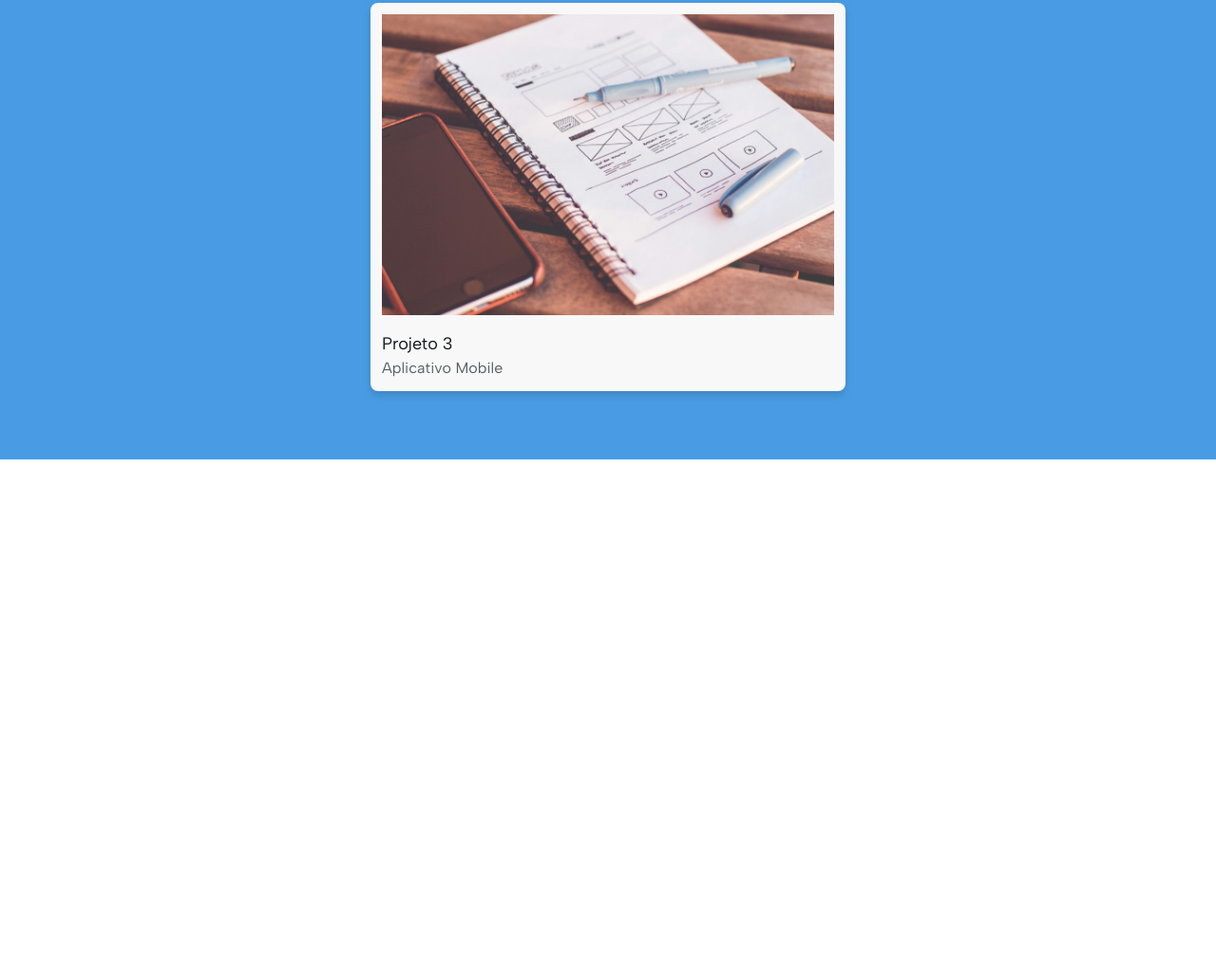
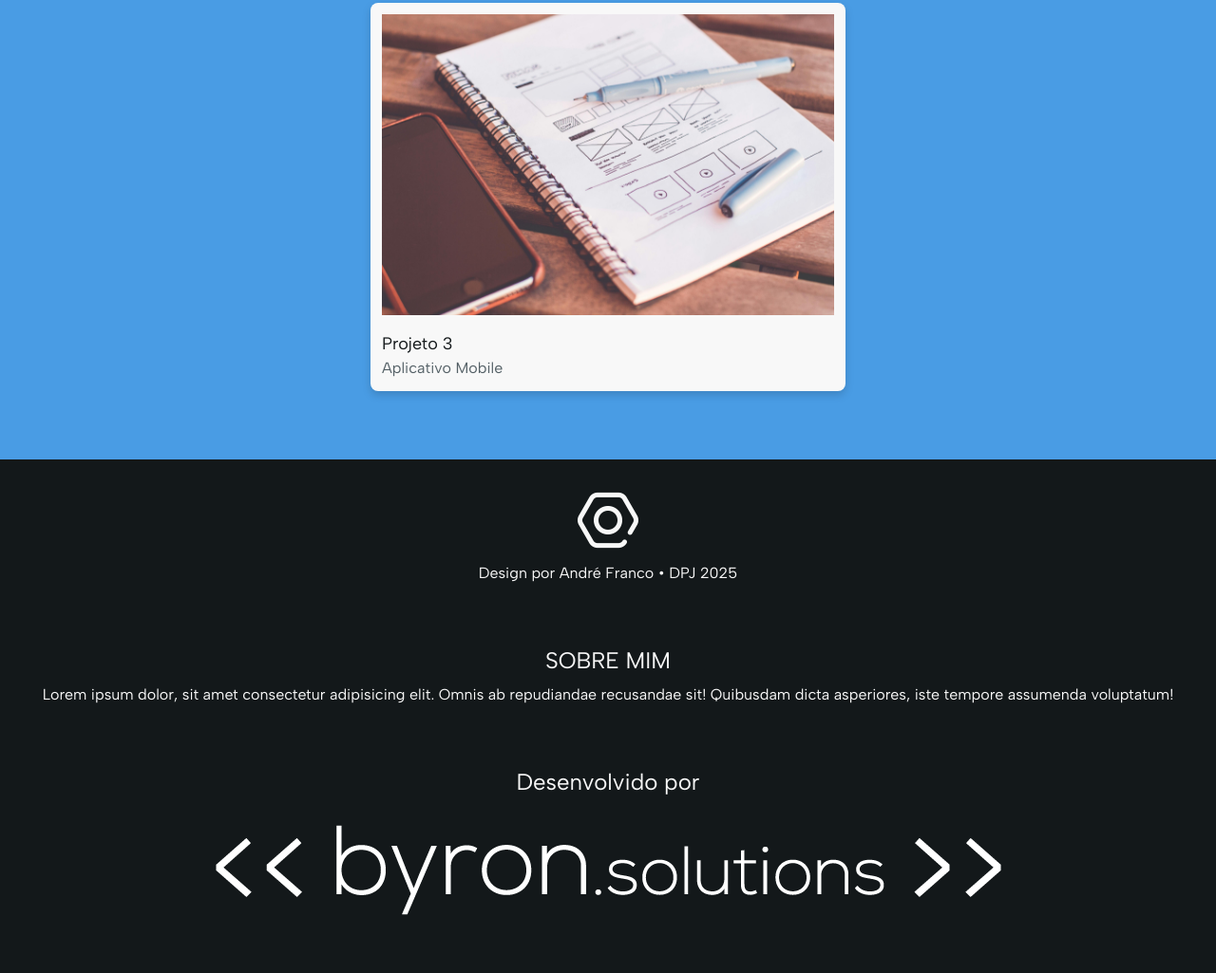
Before and after one commit to lumaiasl/Landing-Page-Tailwind, a website: page src/index.html in a window 1280 px wide. Shown: the part 3476-4501 px from the top of the page at 95% size. Before the commit the page ends 3960 px from the top, so only its background shows below. Drawn offline with Linux system fonts and the light colour scheme.

Commit message:
feat(#7): implementando footer à página da Sally

```diff
--- a/src/index.html
+++ b/src/index.html
@@ -137,5 +137,23 @@
         </div>
       </div>
     </section>
+    <footer class="bg-black text-white p-8 gap-16 flex flex-col items-center">
+      <div class="flex flex-col items-center gap-3">
+        <div class="size-16"><img src="./img/icon_logo.png" alt="" /></div>
+        <p>Design por André Franco • DPJ 2025</p>
+      </div>
+      <div class="text-center flex flex-col gap-2">
+        <h2 class="text-2xl uppercase">Sobre Mim</h2>
+        <p>
+          Lorem ipsum dolor, sit amet consectetur adipisicing elit. Omnis ab
+          repudiandae recusandae sit! Quibusdam dicta asperiores, iste tempore
+          assumenda voluptatum!
+        </p>
+      </div>
+      <div class="text-center text-2xl">
+        <p>Desenvolvido por</p>
+        <div><img src="./img/logo_byron.png" alt="" /></div>
+      </div>
+    </footer>
   </body>
 </html>
```
Also changed, not shown: src/output.css.
